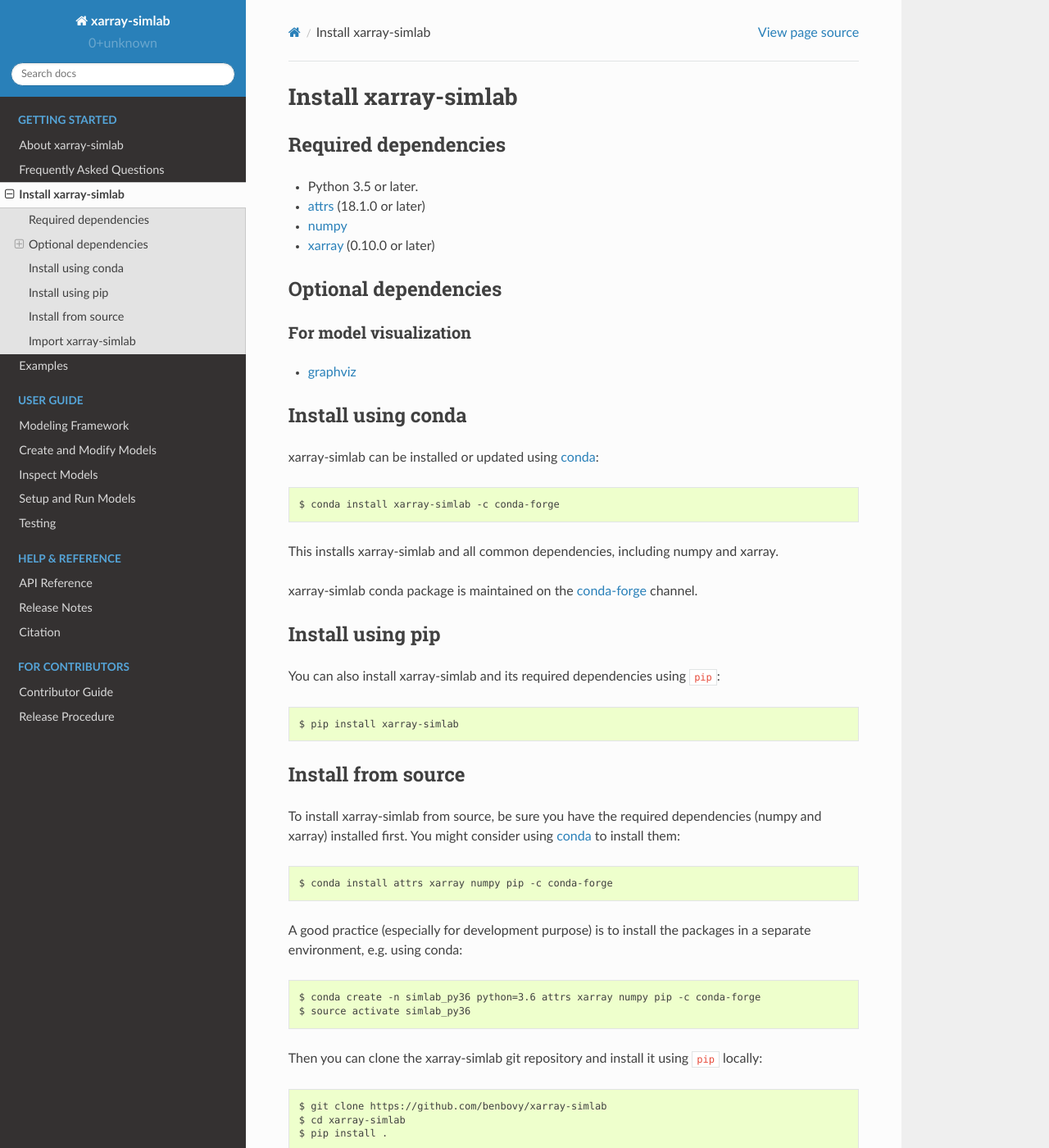
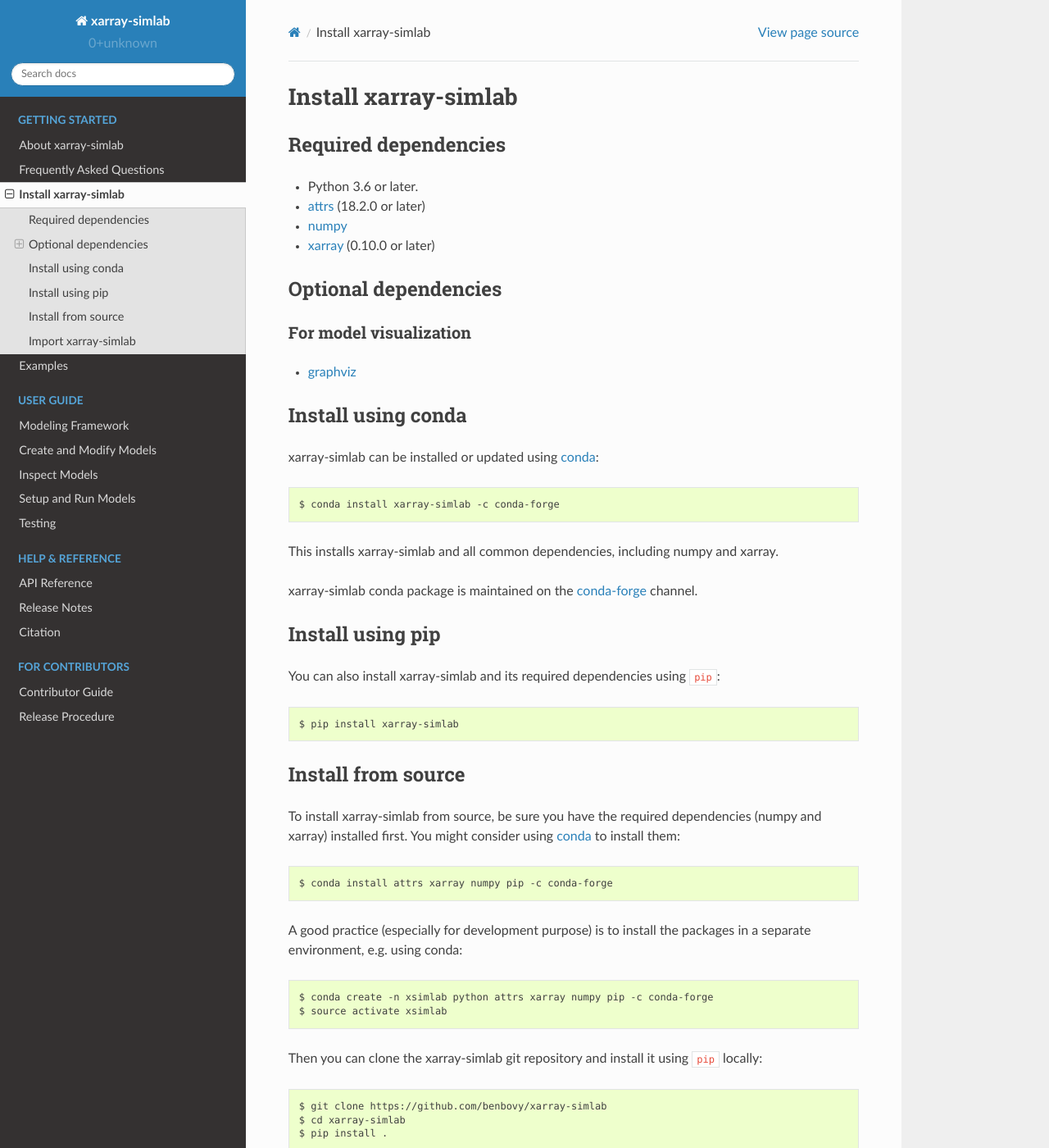
Before and after one commit to xarray-contrib/xarray-simlab, a Sphinx documentation site: the page built from doc/installing.rst, in a window 1280 px wide and 1400 px high. Shown: the whole window at 82% size. Built offline with Sphinx 7.4.7 and the Read the Docs theme 2.0.0, drawn with Linux system fonts in a browser that asks for light colours; pages that are not in the unit, such as notebooks, are missing from menus; the version number could not be read and is left out.

Commit message:
Update requirements (#70)
* ci update python versions

* nit

* update requirements in doc

* update release notes

```diff
--- a/doc/installing.rst
+++ b/doc/installing.rst
@@ -6,8 +6,8 @@ Install xarray-simlab
 Required dependencies
 ---------------------
 
-- Python 3.5 or later.
-- `attrs <http://www.attrs.org>`__ (18.1.0 or later)
+- Python 3.6 or later.
+- `attrs <http://www.attrs.org>`__ (18.2.0 or later)
 - `numpy <http://www.numpy.org/>`__
 - `xarray <http://xarray.pydata.org>`__ (0.10.0 or later)
 
@@ -55,8 +55,8 @@ using conda_ to install them::
 A good practice (especially for development purpose) is to install the
 packages in a separate environment, e.g. using conda::
 
-    $ conda create -n simlab_py36 python=3.6 attrs xarray numpy pip -c conda-forge
-    $ source activate simlab_py36
+    $ conda create -n xsimlab python attrs xarray numpy pip -c conda-forge
+    $ source activate xsimlab
 
 Then you can clone the xarray-simlab git repository and install it
 using ``pip`` locally::
```
Also changed, not shown: doc/whats_new.rst (+9 -0 lines), .travis.yml, 7 other files.
